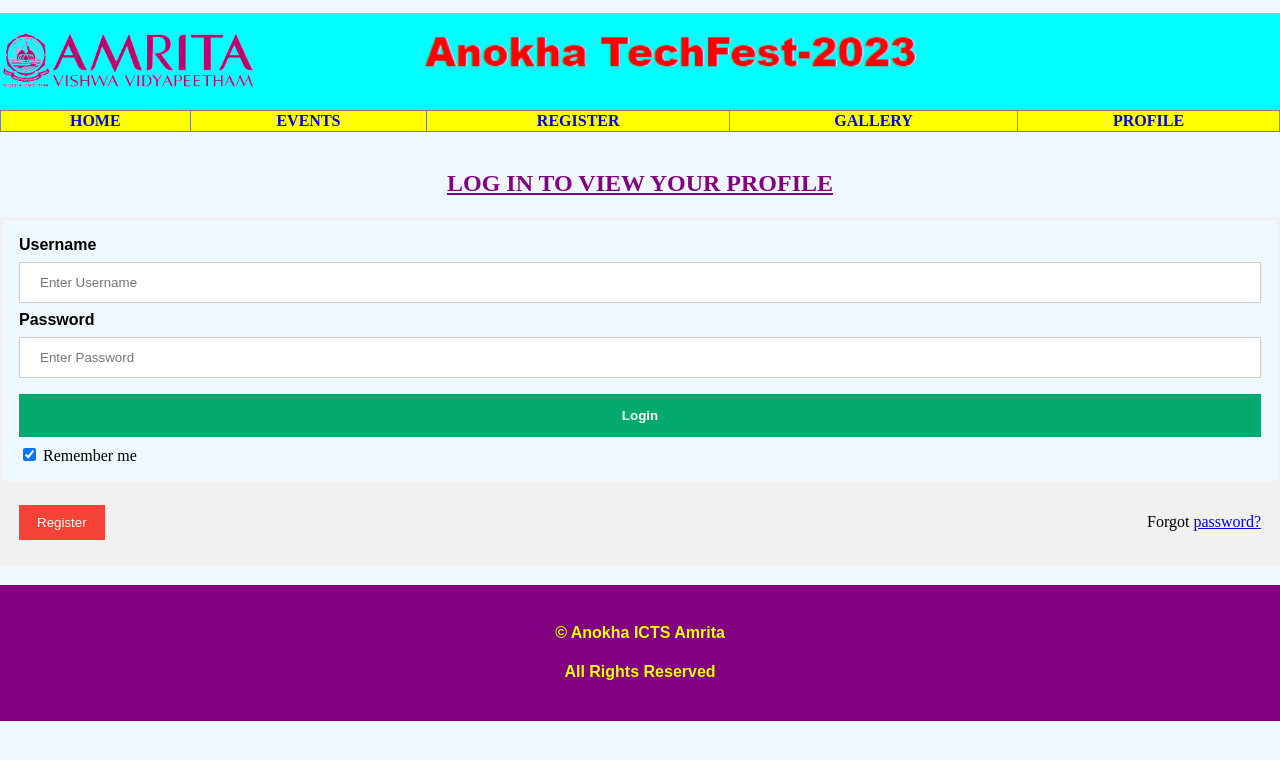
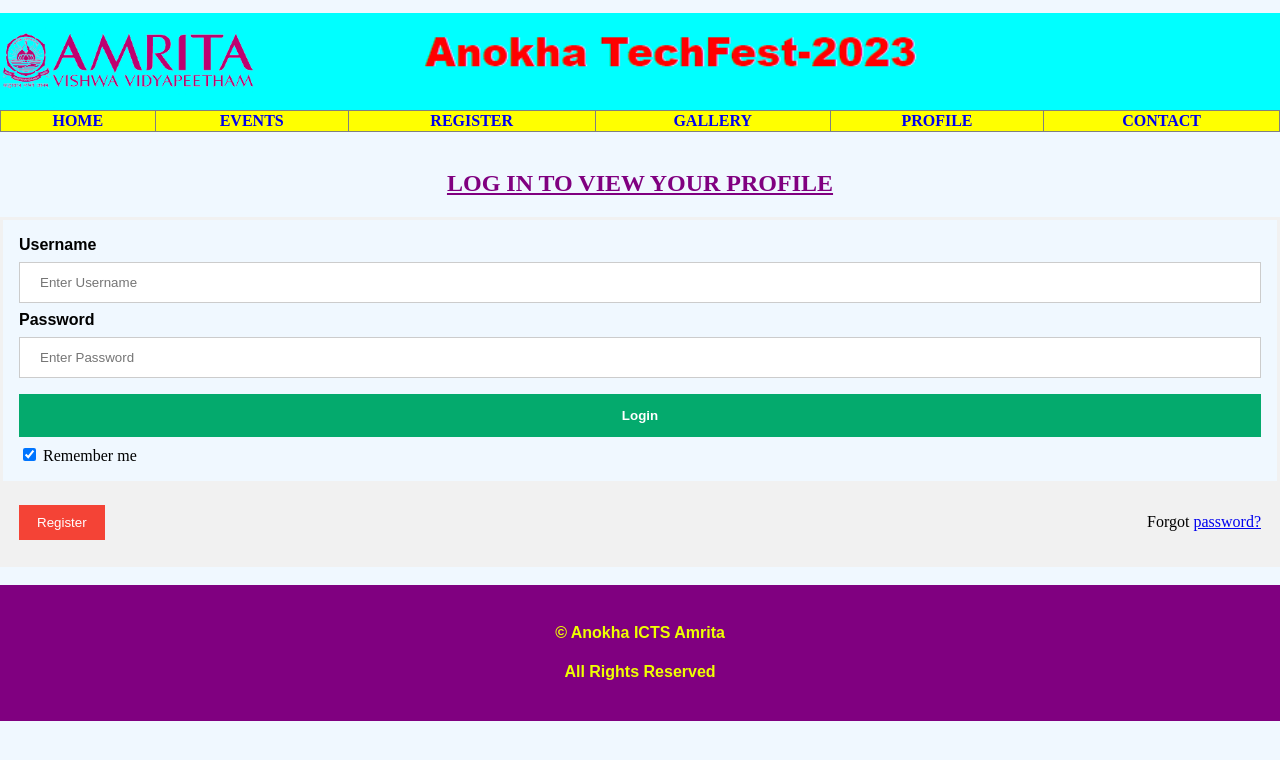
Before and after one commit to Gokulachselvan/20CYS202-UID, a plain HTML site: page Anokha 2023/html/profile.html in a window 1280 px wide. Drawn offline with Linux system fonts and the light colour scheme.

Commit message:
Update profile.html

```diff
--- a/Anokha 2023/html/profile.html
+++ b/Anokha 2023/html/profile.html
@@ -93,6 +93,7 @@ span.psw {
     <th><a style="text-decoration: none" href="./register.html">REGISTER</a></th>
 	<th><a style="text-decoration: none" href="./gallery.html">GALLERY</a></th>
 	<th><a style="text-decoration: none" href="./profile.html">PROFILE</a></th>
+	<th><a style="text-decoration: none" href="./contact.html">CONTACT</a></th>
  </tr>
  </table>
 </header>
```
